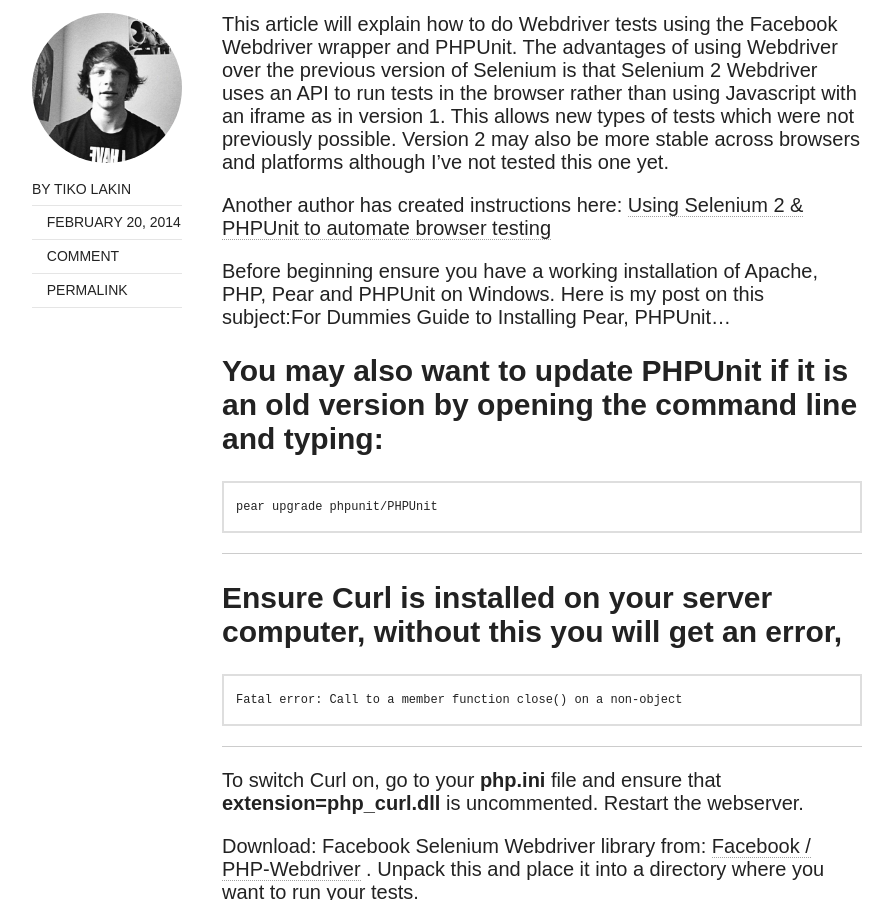
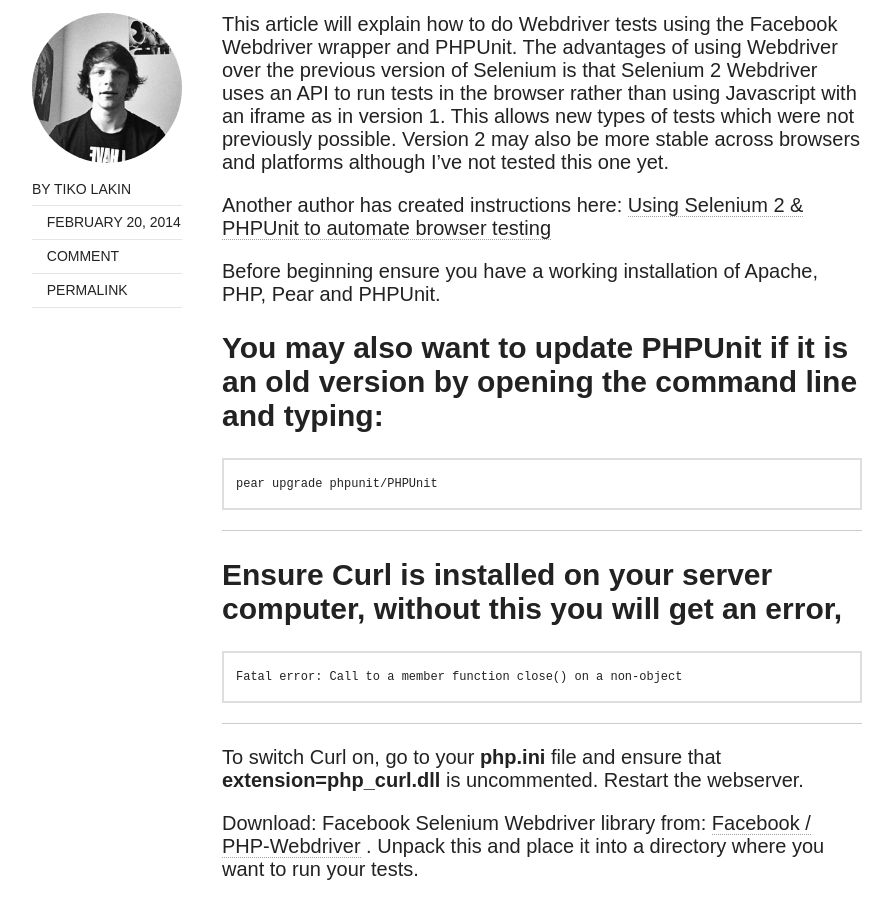
Before and after one commit to ftrmrkt/tikolakin.github.io, a Jekyll site: the page built from _posts/2014-02-20-fb-php-webdriver.md, in a window 1280 px wide and 900 px high, scrolled down 460 px. Shown: the whole window, without its empty margins (128-1021 px from the left). Built offline with Jekyll 4.4.1, drawn with Linux system fonts in a browser that asks for light colours; nearby versions of some CDN libraries; comment, search, counter and statistics services are not loaded.

Commit message:
Update 2014-02-20-fb-php-webdriver.md
delete some sentence

```diff
--- a/_posts/2014-02-20-fb-php-webdriver.md
+++ b/_posts/2014-02-20-fb-php-webdriver.md
@@ -9,7 +9,7 @@
 Another author has created instructions here:
 [Using Selenium 2 & PHPUnit to automate browser testing](http://edvanbeinum.com/using-selenium-2-phpunit-to-automate-browser-testing)
 
-Before beginning ensure you have a working installation of Apache, PHP, Pear and PHPUnit on Windows. Here is my post on this subject:For Dummies Guide to Installing Pear, PHPUnit...
+Before beginning ensure you have a working installation of Apache, PHP, Pear and PHPUnit.
 
 You may also want to update PHPUnit if it is an old version by opening the command line and typing:
 -----------------------------------
```
